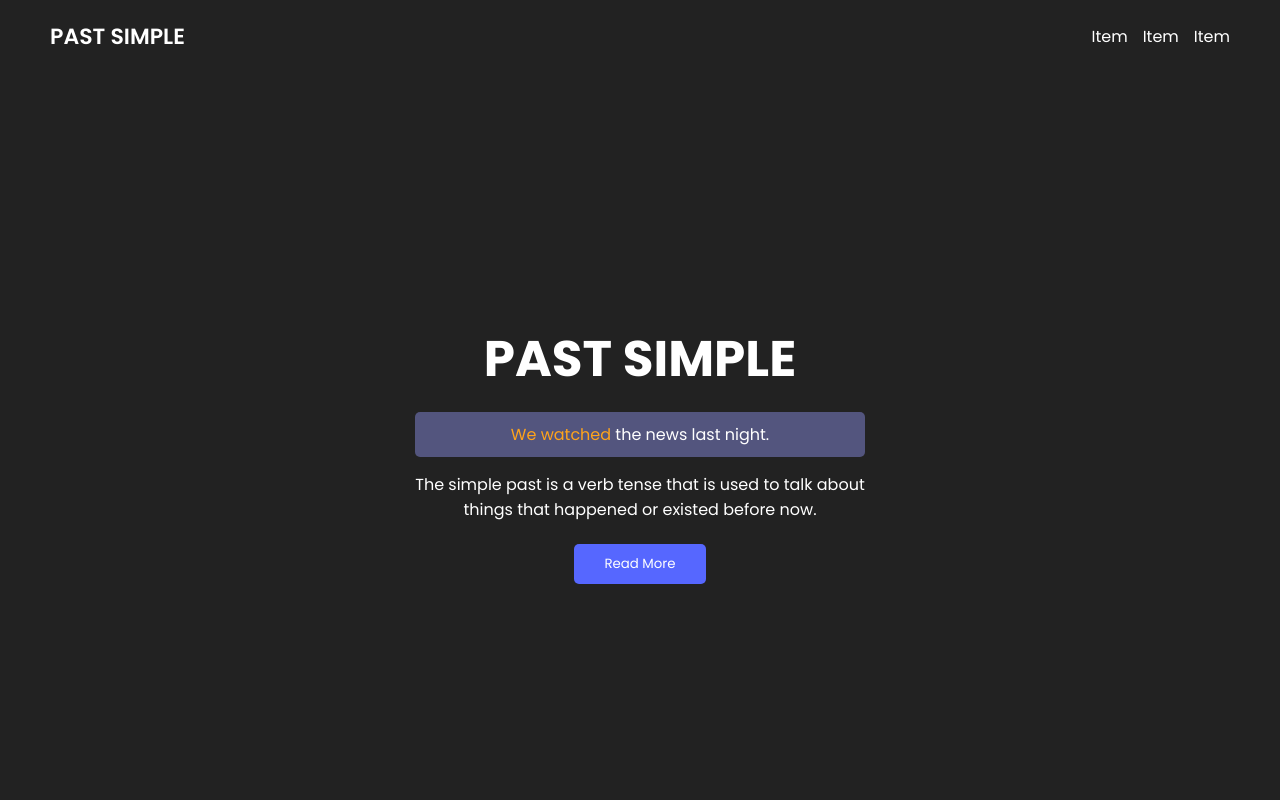
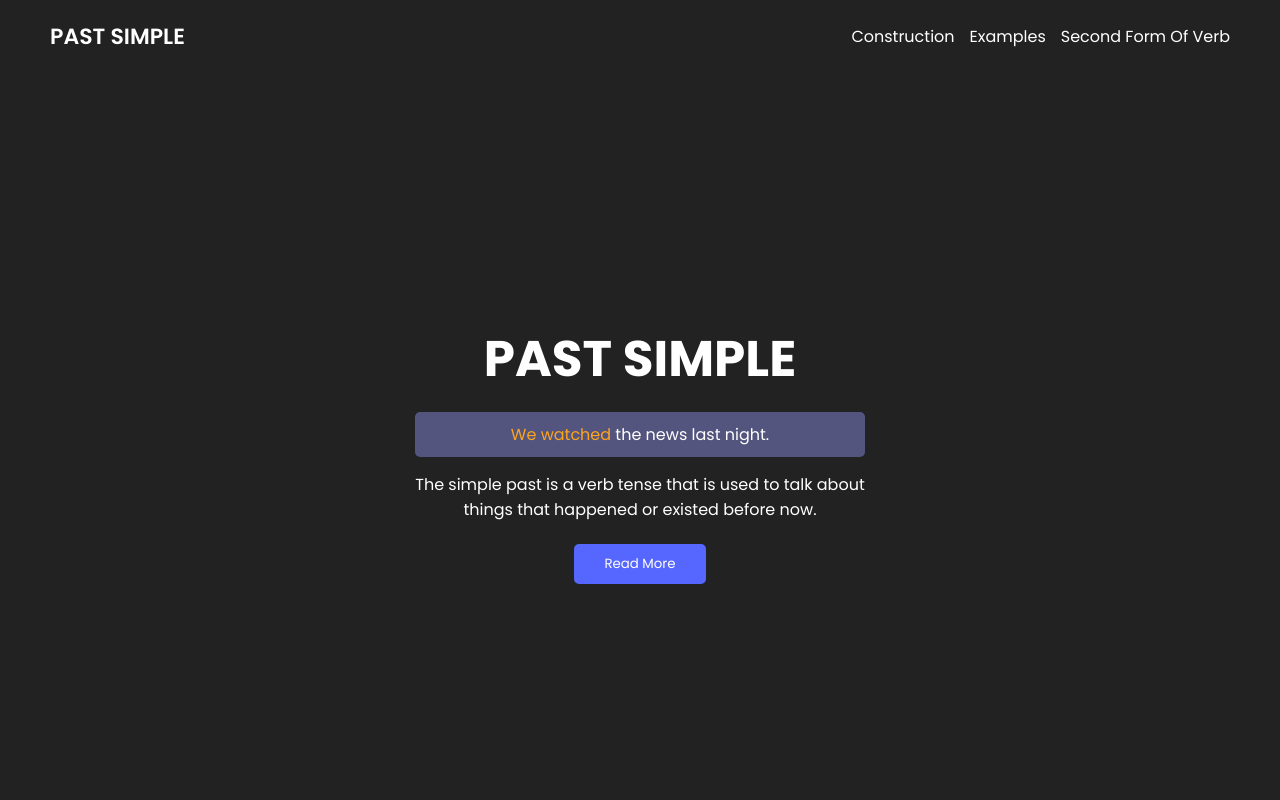
Before and after one commit to Revku/past-simple-react, a React (Create React App) app: page / in a window 1280 px wide. Shown: the top 800 px of the page. Built offline with nearby package versions, Linux system fonts and the light colour scheme.

Commit message:
Add links and update navbar

```diff
--- a/src/components/Construction/Construction.js
+++ b/src/components/Construction/Construction.js
@@ -95,7 +95,7 @@ const Title = styled.h2`
 
 const Construction = () => {
     return (
-        <StyledWrapper>
+        <StyledWrapper id="construction">
             <Title>Construction</Title>
             <ConstructionContainer>
                 <Card>
--- a/src/components/Examples/Examples.js
+++ b/src/components/Examples/Examples.js
@@ -41,7 +41,7 @@ const Item = styled.div`
 
 const Examples = () => {
     return (
-        <StyledWrapper>
+        <StyledWrapper id="examples">
             <Title>Examples</Title>
 
             <ExamplesContainer>
--- a/src/components/Header/Header.js
+++ b/src/components/Header/Header.js
@@ -55,6 +55,11 @@ const CTA = styled.button`
     margin-top: 22px;
     border: none;
     cursor: pointer;
+
+    a {
+        text-decoration: none;
+        color: white;
+    }
 `;
 
 const Header = () => {
@@ -65,7 +70,7 @@ const Header = () => {
                 <ColorHighlight>We watched</ColorHighlight> the news last night.
             </Example>
             <SubTitle>The simple past is a verb tense that is used to talk about things that happened or existed before now. </SubTitle>
-            <CTA>Read More</CTA>
+            <CTA><a href="./#construction">Read More</a></CTA>
         </StyledWrapper>
     )
 }
--- a/src/components/Nav/Nav.js
+++ b/src/components/Nav/Nav.js
@@ -35,9 +35,9 @@ const Nav = () => {
                 <Heading>Past Simple</Heading>
             </div>
             <Links>
-                <Item href="#">Item</Item>
-                <Item href="#">Item</Item>
-                <Item href="#">Item</Item>
+                <Item href="./#construction">Construction</Item>
+                <Item href="./#examples">Examples</Item>
+                <Item href="./#secondformofverb">Second Form Of Verb</Item>
             </Links>
         </StyledWrapper>
     )
--- a/src/components/SecondFormOfVerb/SecondFormOfVerb.js
+++ b/src/components/SecondFormOfVerb/SecondFormOfVerb.js
@@ -77,7 +77,7 @@ const SecondFormOfVerb = () => {
     }
 
     return (
-        <StyledWrapper>
+        <StyledWrapper id="secondformofverb">
             <Title>Second Form Of Verb</Title>
 
             <CardsWrapper>
```
